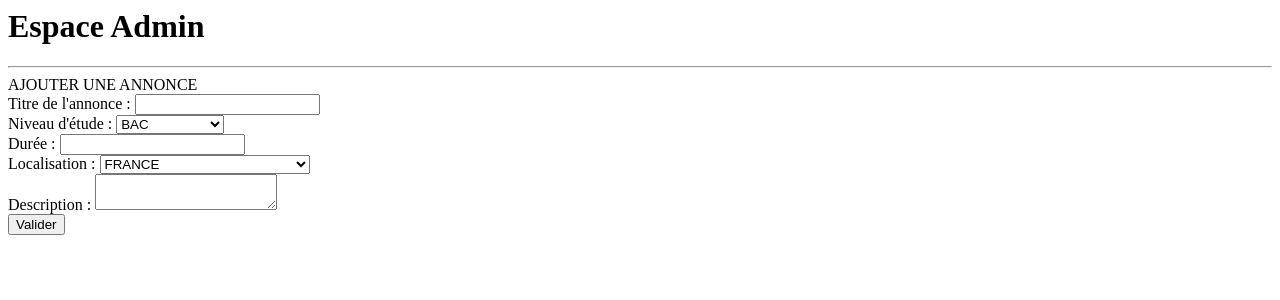
After one commit to Badrien/Agil, a PHP site: page /espace_admin/ajouter.php in a window 1280 px wide. The commit adds this page. Shown: the top 300 px of the page. Run offline with PHP 8.4, Linux system fonts and the light colour scheme.

Commit message:
Nouvelles pages Espace Admin
Début de code php et sql

```diff
--- /dev/null
+++ b/pages/espace_admin/ajouter.php
@@ -0,0 +1,89 @@
+<div class="container">
+  <div class="row">
+    <div class="panel-heading">
+      <div class="panel-title text-center">
+      <h1 class="espace-admin">Espace Admin</h1>
+      <hr/>
+      </div>
+    </div>
+
+    <div class="col-md-12">
+      <div class="row">
+        <div class="col-md-offset-1 col-md-10 text-center ajouter">AJOUTER UNE ANNONCE</div>
+      </div>
+
+      <div class="row">
+        <div class="col-md-offset-1 col-md-10 form-add-offer">
+
+        <form action="index.php?p=nouvelle-annonce" method="post">
+          <div class="form-group">
+            <label>Titre de l'annonce :</label>
+            <input type="text" name="title" class="form-control">
+          </div>
+
+          <div class="form-group">
+            <label>Niveau d'étude :</label>
+            <select class="form-control" name="intern_level">
+                <option>BAC</option>
+                <option>BAC+1</option>
+                <option>BAC+2</option>
+                <option>BAC+3</option>
+                <option>BAC+4</option>
+                <option>BAC+5 et plus</option>
+              </select>
+          </div>
+
+          <div class="form-group">
+            <label>Durée :</label>
+            <input type="text" name="intern_duration" class="form-control">
+          </div>
+
+          <div class="form-group">
+            <label>Localisation :</label>
+            <select class="form-control" name="region">
+              <option>FRANCE</option>
+              <option>FRANCE - ILE-DE-FRANCE</option>
+              <option>FRANCE - OUEST</option>
+              <option>FRANCE - SUD-OUEST</option>
+              <option>FRANCE - RHÔNE-ALPES</option>
+              <option>FRANCE - SUD-EST</option>
+              <option>FRANCE - NORD</option>
+              <option>FRANCE - EST</option>
+              <option>FRANCE - CENTRE</option>
+              <option>ALLEMAGNE</option>
+              <option>ETATS-UNIS</option>
+              <option>AMÉRIQUE DU SUD</option>
+              <option>CANADA</option>
+              <option>CHINE</option>
+              <option>AFRIQUE ET MOYEN-ORIENT</option>
+              <option>ASIE-PACIFIQUE</option>
+              <option>BELGIQUE</option>
+              <option>ESPAGNE</option>
+              <option>FINLANDE</option>
+              <option>INDE</option>
+              <option>ITALIE</option>
+              <option>PAYS-BAS</option>
+              <option>POLOGNE</option>
+              <option>ROUMANIE</option>
+              <option>ROYAUME-UNI</option>
+              <option>RUSSIE</option>
+              <option>SUEDE</option>
+              <option>SUISSE</option>
+            </select>
+          </div>
+
+          <div class="form-group">
+            <label>Description :</label>
+            <textarea id="textarea" name="content" class="form-control"></textarea>
+          </div>
+
+          <input type="submit" value="Valider" />
+
+        </form>
+      </div>
+    </div>
+
+      </div>
+    </div>
+  </div>
+</div>
```
Also changed, not shown: pages/espace_admin/connexion.php (+7 -5 lines), pages/espace_admin/gerer.php (+22 -22 lines), pages/espace_admin/menu.php (added, +25 -0 lines), pages/espace_admin/nouvelle-annonce.php (added, +51 -0 lines), pages/home.php (+28 -13 lines), public/css/style.css (+22 -6 lines), public/index.php (+12 -0 lines).
